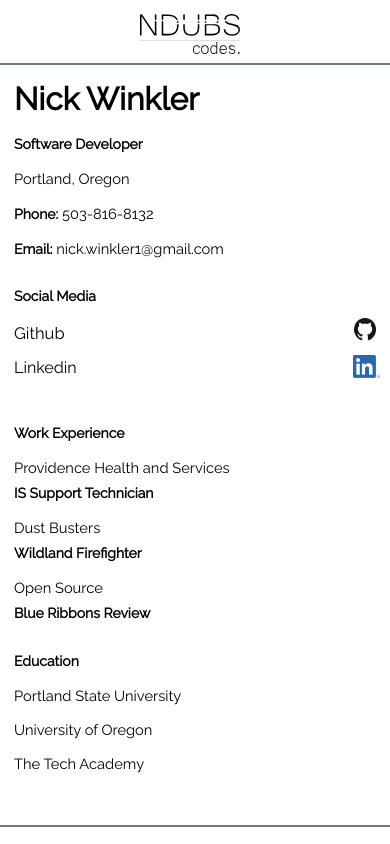
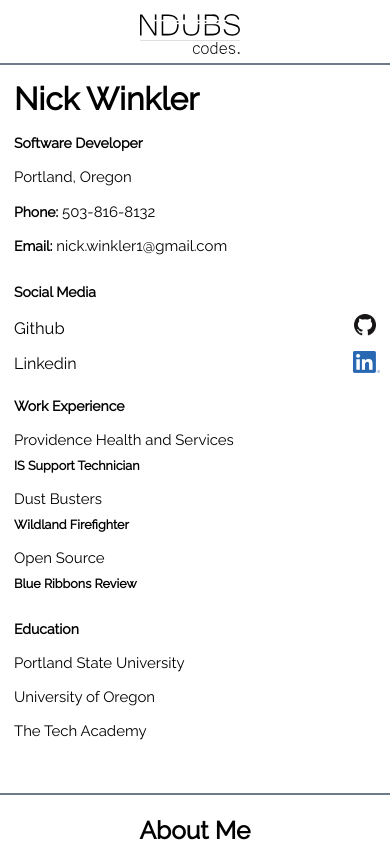
Before and after one commit to ndubs18/portfolioV2, a React (Create React App) app: page / in a window 390 px wide. Shown: the top 844 px of the page. Built offline with nearby package versions, Linux system fonts and the light colour scheme.

Commit message:
minor style changes

```diff
--- a/src/App.css
+++ b/src/App.css
@@ -94,7 +94,7 @@
 
 .credentials p {
   margin: .65rem 0;
-  font-size: 1.05rem;
+  font-size: 1.07rem;
   line-height: 25px;
 
 }
@@ -178,8 +178,8 @@
   border-bottom: 2px solid rgba(108, 122, 137, 1);
   padding-bottom: .75rem;
 
+}
 
-}
 .about_me .credentials #education {
   border-bottom: none;
 }
@@ -401,10 +401,14 @@
     font-size: 2.25rem;
     margin-bottom: 1rem;
   }
+
+  .credentials #social{
+    padding-bottom: 0rem;
+  }
   .about_me .credentials #personal, #social, #experience, #education {
     width: 100%;
     margin-bottom: 0;
-    padding-bottom: .25rem;
+    padding-bottom: .2rem;
   }
   .about_me .technical {
     width: 100%;
--- a/src/App.js
+++ b/src/App.js
@@ -34,9 +34,9 @@
               </div>
               <div id="experience">
                 <p><b>Work Experience</b></p>
-                <p>Providence Health and Services <br/><b>IS Support Technician</b></p>
-                <p>Dust Busters <br/><b>Wildland Firefighter</b></p>
-                <p>Open Source <br/> <b>Blue Ribbons Review</b></p>
+                <p>Providence Health and Services <br/><b style={{fontSize: ".9rem"}}>IS Support Technician</b></p>
+                <p>Dust Busters <br/><b style={{fontSize: ".9rem", fontWeight: "900"}}>Wildland Firefighter</b></p>
+                <p>Open Source <br/> <b style={{fontSize: ".9rem"}}>Blue Ribbons Review</b></p>
                 <p></p>
               </div>
               <div id="education">
```
